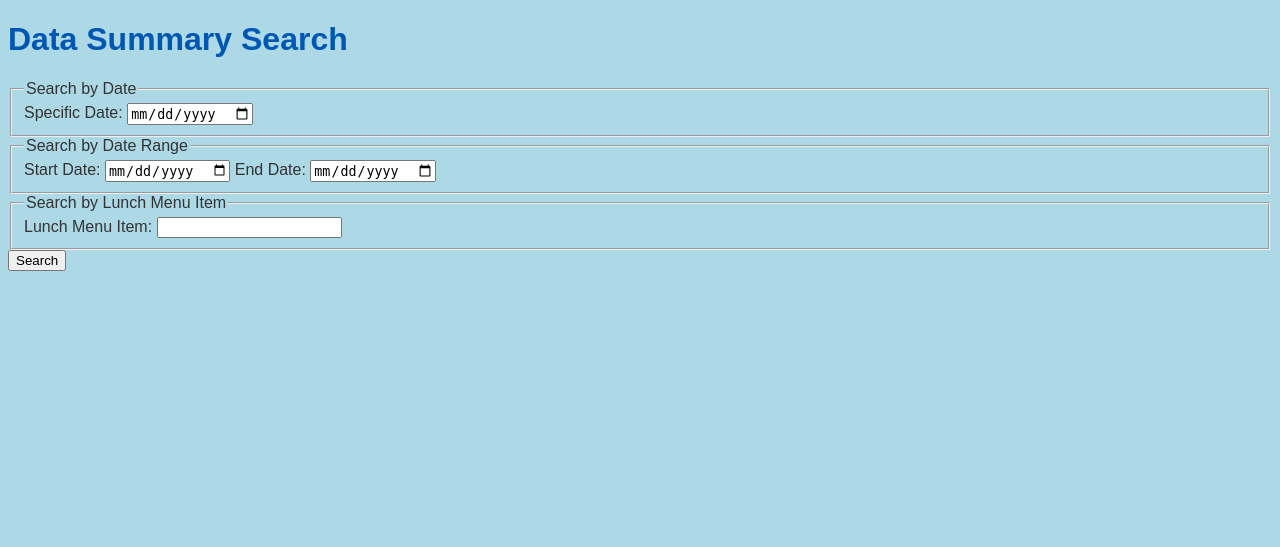
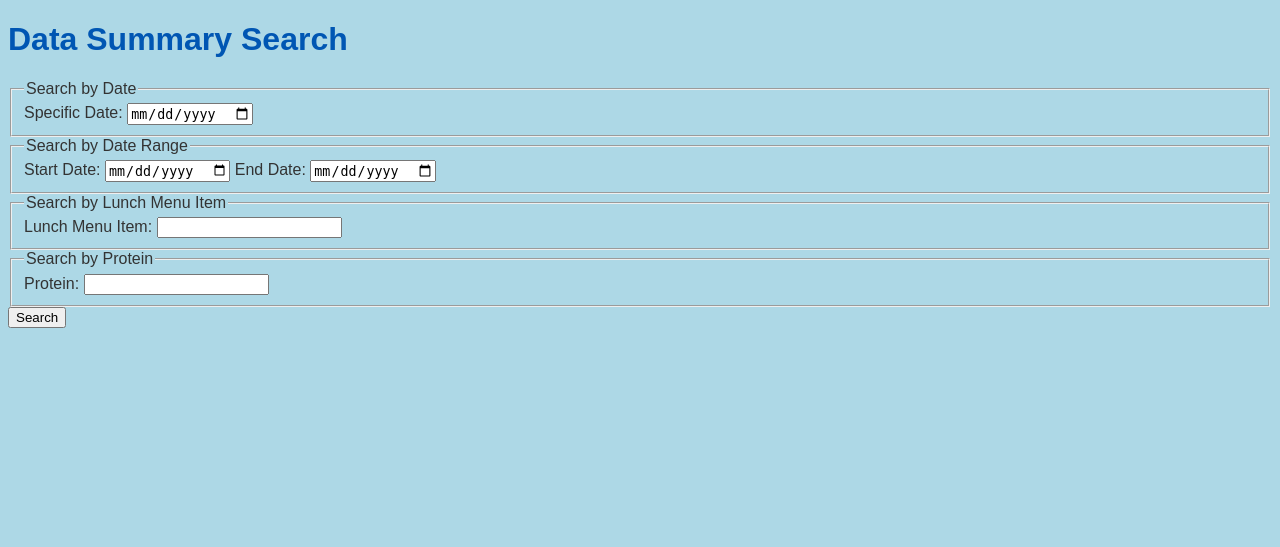
Before and after one commit to ksalvo15/ikoinokai, a Django app: template fooddata/templates/data_summary.html in a window 1280 px wide. Shown: the top 547 px of the page. Run offline with Django 3.2, Linux system fonts and the light colour scheme; the template is opened without the code that fills it, so the values that code supplies are empty.

Commit message:
protein update

```diff
--- a/fooddata/forms.py
+++ b/fooddata/forms.py
@@ -27,6 +27,7 @@ class AdvancedSearchExcel(forms.Form):
     specific_date = forms.DateField(widget=forms.TextInput(attrs={'type': 'date'}), required=False)
     sort_column = forms.ChoiceField(choices=[], required=False)
     lunch_item = forms.CharField(max_length=255, required=False)
+    protein = forms.CharField(max_length=255, required=False)
     # Add more fields as needed
 
 
--- a/fooddata/models.py
+++ b/fooddata/models.py
@@ -31,9 +31,10 @@ class DataRecord(models.Model):
     script_money_collected = models.DecimalField(max_digits=10, decimal_places=2, null=True, blank=True)
     diff = models.DecimalField(max_digits=10, decimal_places=2, null=True, blank=True)
     script_sale = models.DecimalField(max_digits=10, decimal_places=2, null=True, blank=True)
+    protein = models.CharField(max_length=255, null=True, blank=True)
 
     def __str__(self):
-        return f'{self.date} - {self.day} - {self.lunch_item} - {self.total_paying_people} - {self.senior_people} - {self.non_seniors} - {self.children_people} - {self.eleven_scripts} - {self.nine_scripts} - {self.eight_scripts} - {self.six_scripts} - {self.person_free_bday} - {self.nine_lunch_sale} - {self.lunch_sale} - {self.volunteer_people} - {self.total_people} - {self.amount_cost} - {self.money_collected} - {self.script_money_collected} - {self.diff} - {self.script_sale}'
+        return f'{self.date} - {self.day} - {self.lunch_item} - {self.total_paying_people} - {self.senior_people} - {self.non_seniors} - {self.children_people} - {self.eleven_scripts} - {self.nine_scripts} - {self.eight_scripts} - {self.six_scripts} - {self.person_free_bday} - {self.nine_lunch_sale} - {self.lunch_sale} - {self.volunteer_people} - {self.total_people} - {self.amount_cost} - {self.money_collected} - {self.script_money_collected} - {self.diff} - {self.script_sale} - {self.protein}'
 
 
     #document = models.ForeignKey(Document, on_delete=models.CASCADE)
--- a/fooddata/templates/data_summary.html
+++ b/fooddata/templates/data_summary.html
@@ -26,6 +26,11 @@
         <legend>Search by Lunch Menu Item</legend>
         <label for="lunch_item">Lunch Menu Item:</label>
         <input type="text" id="lunch_item" name="lunch_item" value="{{ lunch_item }}">
+    </fieldset>
+    <fieldset>
+        <legend>Search by Protein</legend>
+        <label for="protein">Protein:</label>
+        <input type="text" id="protein" name="protein" value="{{ protein }}">
     </fieldset>
     <button type="submit">Search</button>
 </form>
```
